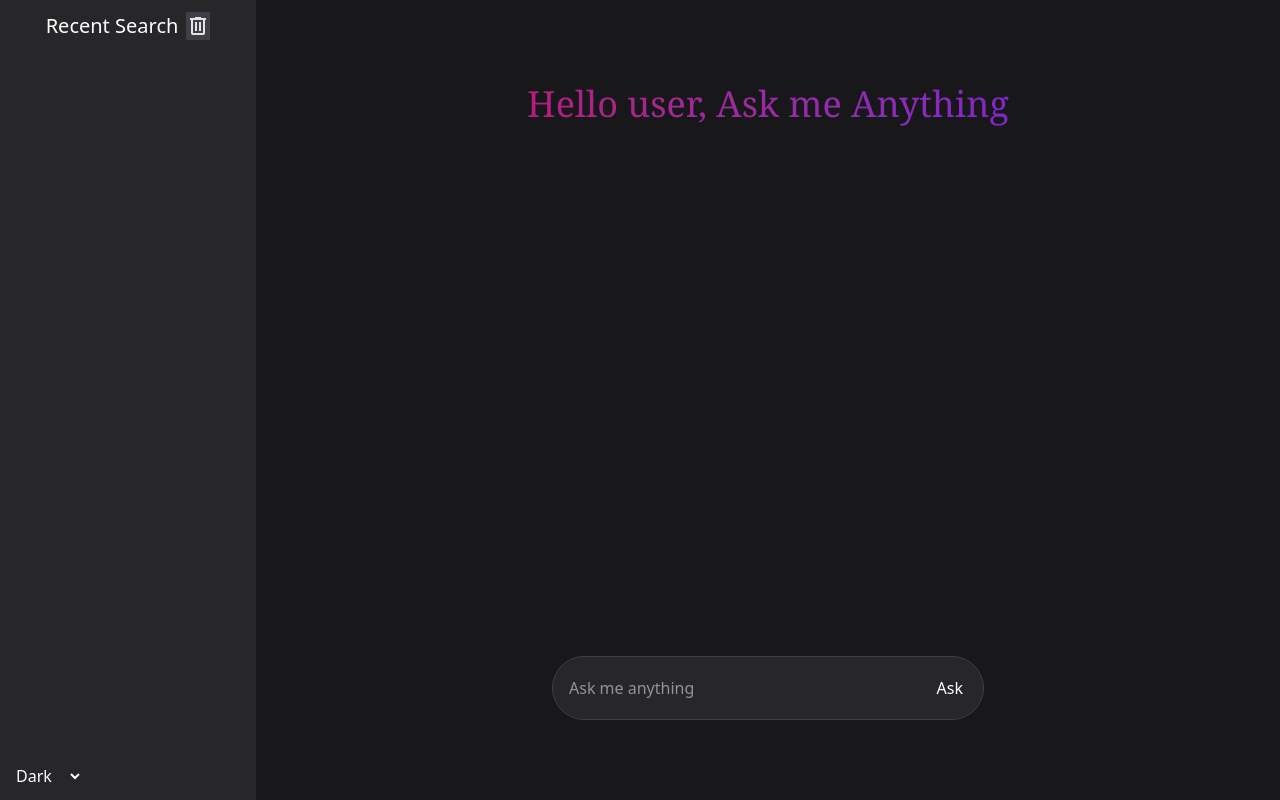
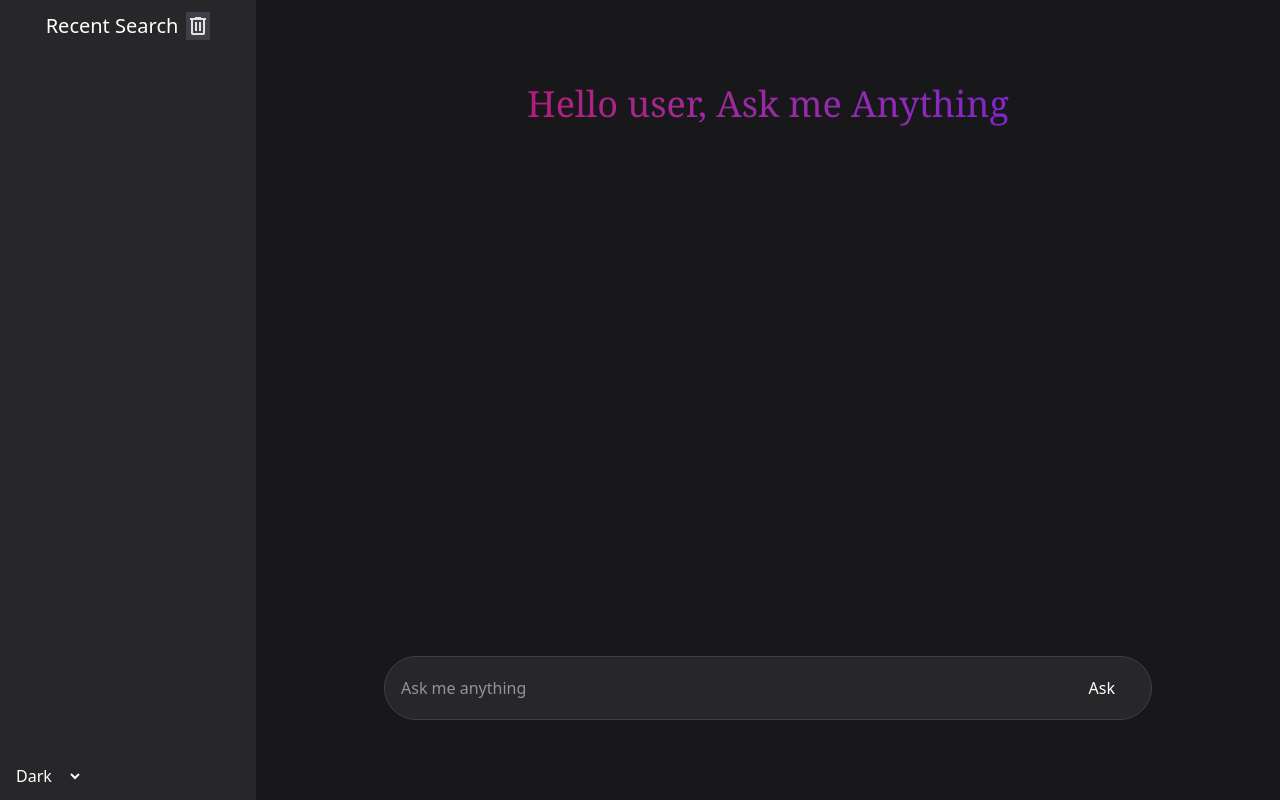
Before and after one commit to RutujaBhojane/react-ai-tool, a React (Vite) app: page / in a window 1280 px wide. Built offline with nearby package versions, Linux system fonts and the light colour scheme.

Commit message:
Added some extraa CSS classes

```diff
--- a/src/App.jsx
+++ b/src/App.jsx
@@ -134,7 +134,10 @@ function App() {
             </div>
           ) : null}
 
-          <div ref={scrollToAns} className="container flex-1 overflow-auto">
+          <div
+            ref={scrollToAns}
+            className="flex-1 h-full overflow-y-auto px-2 sm:px-3 lg:px-4"
+          >
             <div className="dark:text-zinc-300 text-zinc-900">
               <ul>
                 {result.map((item, index) => (
@@ -143,16 +146,18 @@ function App() {
               </ul>
             </div>
           </div>
-          <div className="dark:bg-zinc-800 bg-red-100 w-1/2 p-1 pr-5 dark:text-white text-zinc-800 m-auto rounded-4xl border border-zinc-700 flex h-16">
+          <div className="dark:bg-zinc-800 bg-red-100 w-full max-w-3xl mx-auto p-1 pr-5 dark:text-white text-zinc-800 m-auto rounded-4xl border border-zinc-700 flex h-16">
             <input
               value={question}
               onKeyDown={isEnter}
               onChange={(event) => setQuestion(event.target.value)}
-              className="w-full h-full p-3 outline-none"
+              className="flex-1 px-3 outline-none"
               type="text"
               placeholder="Ask me anything"
             />
-            <button onClick={askQuestion}>Ask</button>
+            <button className="px-4 cursor-pointer" onClick={askQuestion}>
+              Ask
+            </button>
           </div>
         </div>
       </div>
--- a/src/components/QueAns.jsx
+++ b/src/components/QueAns.jsx
@@ -5,12 +5,12 @@ const QueAns = ({ item, index }) => {
     <>
       <div
         key={index + Math.random()}
-        className={item.type === "q" ? "flex justify-end" : ""}
+        className={item.type === "q" ? "flex justify-end items-center mb-2 list-none p-0 m-0" : ""}
       >
         {item.type === "q" ? (
           <li
             key={index + Math.random()}
-            className="text-right p-1 border-8 dark:bg-zinc-700  dark:border-zinc-700 bg-red-100 border-red-100 rounded-tl-3xl rounded-br-3xl rounded-bl-3xl w-fit"
+            className="px-3 py-1 border-6 dark:bg-zinc-700  dark:border-zinc-700 bg-red-100 border-red-100 rounded-tl-3xl rounded-br-3xl rounded-bl-3xl max-w-[80%]"
           >
             <Answers
               ans={item.text}
```
